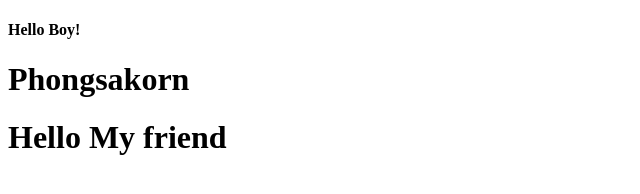
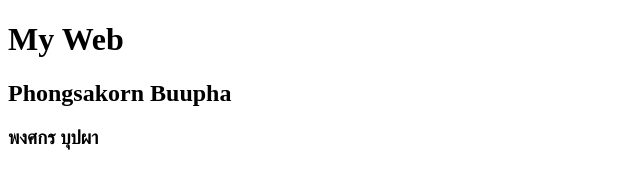
Before and after one commit to MarkPhongsakorn/TestPublic, a plain HTML site: page html/index.html in a window 1280 px wide. Shown: the whole page, without its empty margins (0-640 px from the left). Drawn offline with Linux system fonts and the light colour scheme.

Commit message:
แก้ไขCode

```diff
--- a/html/index.html
+++ b/html/index.html
@@ -7,8 +7,8 @@
     <title>Document</title>
 </head>
 <body>
-    <h4>Hello Boy!</h4>
-    <h1>Phongsakorn</h1>
-    <h1>Hello My friend</h1>
+    <h1>My Web</h1>
+    <h2>Phongsakorn Buupha</h2>
+    <h3>พงศกร บุปผา</h3>
 </body>
 </html>
```
